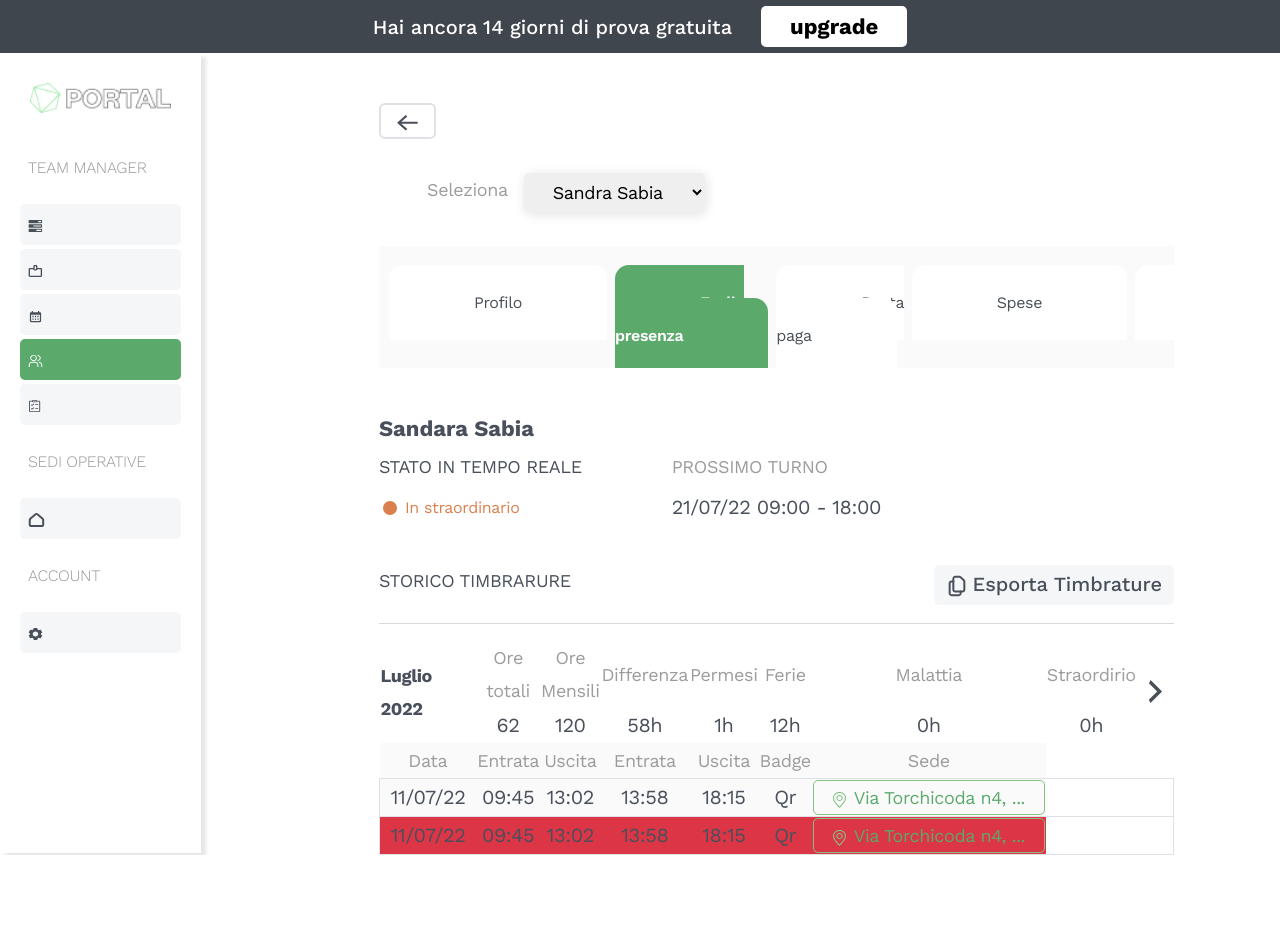
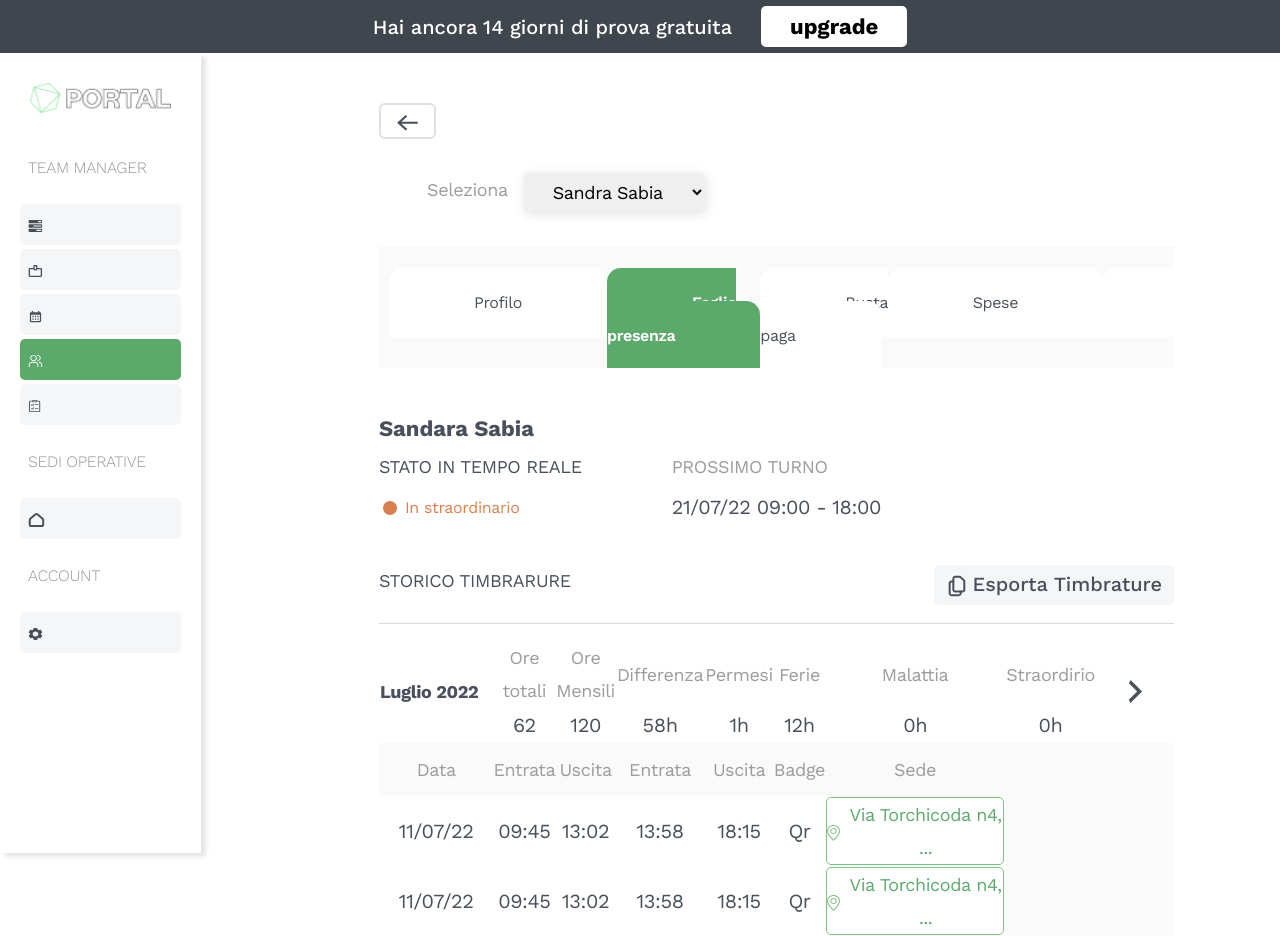
Before and after one commit to Hasan0734/portal-dashboard, a React (Create React App) app: page /dependenti in a window 1280 px wide. Shown: the top 936 px of the page. Before the commit the page ends 855 px from the top, so only its background shows below. Built offline with nearby package versions, Linux system fonts and the light colour scheme.

Commit message:
table update

```diff
--- a/src/components/Dipendenti/Table/Table.css
+++ b/src/components/Dipendenti/Table/Table.css
@@ -1,3 +1,6 @@
+.table_area{
+    border-collapse: collapse;
+}
 .table_area .table_main_title {
     font-family: 'Work Sans';
     font-style: normal;
@@ -39,11 +42,14 @@
     line-height: 33px;
     letter-spacing: -0.022em;
     color: #9B9C9D;
+    padding: 10px 0px;
 
 }
 
 .table_area .table_body {
     background: #FAFAFA;
+
+
 
 }
 
@@ -56,9 +62,14 @@
     line-height: 33px;
     letter-spacing: -0.022em;
     color: #49505C;
+    background-color: #fff;
 
 }
 
+.table_area .table_body .by_location_box {
+
+    width: 258px;
+}
 .table_area .table_body .by_location {
     border: 0.5px solid #83C282;
     border-radius: 5px;
@@ -69,5 +80,5 @@
     line-height: 33px;
     letter-spacing: -0.022em;
     color: #5CA96C;
-    width: 232px;
+    width: 100%;
 }
--- a/src/components/Dipendenti/Table/Table.js
+++ b/src/components/Dipendenti/Table/Table.js
@@ -17,7 +17,7 @@ export default class Table extends Component {
               <th className='table_head text-center'>Ferie</th>
               <th className='table_head text-center'>Malattia</th>
               <th className='table_head text-center'>Straordirio</th>
-              <th rowspan="2">{directionArrrow}</th>
+              <th style={{ width: '128px' }} className="text-center" rowspan="2">{directionArrrow}</th>
             </tr>
             <tr>
               <th className='table_head_val text-center'>62</th>
@@ -31,6 +31,7 @@ export default class Table extends Component {
           </thead>
 
           <tbody className='table_body'>
+
             <tr>
               <td className='text-center td_head'>Data</td>
               <td className='text-center td_head'>Entrata</td>
@@ -39,37 +40,43 @@ export default class Table extends Component {
               <td className='text-center td_head'>Uscita</td>
               <td className='text-center td_head'>Badge</td>
               <td className='text-center td_head'>Sede</td>
+              <td className='text-center td_head'></td>
+              <td className='text-center td_head'></td>
             </tr>
 
-              <tr className='border my-3'>
+            {/* DATA */}
+            <tr className='m-2'>
               <td className='text-center td_data'>11/07/22</td>
               <td className='text-center td_data'>09:45</td>
               <td className='text-center td_data'>13:02</td>
               <td className='text-center td_data'>13:58</td>
               <td className='text-center td_data'>18:15</td>
               <td className='text-center td_data'>Qr</td>
-                <td className='text-center td_data'>
-                  <span className='by_location text-center justify-content-center d-flex gap-2'>
+              <td className='text-center td_data by_location_box'>
+                <span className='by_location text-center d-flex justify-content-center gap-2 align-items-center'>
                   <span>{locationIcon}</span>
                   <span>Via Torchicoda n4, ...</span>
                 </span>
               </td>
+              <td className=''></td>
+              <td className=''></td>
             </tr>
-              <tr className='border bg-danger m-2'>
+            <tr className='m-2'>
               <td className='text-center td_data'>11/07/22</td>
               <td className='text-center td_data'>09:45</td>
               <td className='text-center td_data'>13:02</td>
               <td className='text-center td_data'>13:58</td>
               <td className='text-center td_data'>18:15</td>
               <td className='text-center td_data'>Qr</td>
-                <td className='text-center td_data'>
-                  <span className='by_location text-center justify-content-center d-flex gap-2'>
+              <td className='text-center td_data by_location_box'>
+                <span className='by_location text-center d-flex justify-content-center gap-2 align-items-center'>
                   <span>{locationIcon}</span>
                   <span>Via Torchicoda n4, ...</span>
                 </span>
               </td>
+              <td className=''></td>
+              <td className=''></td>
             </tr>
-
           </tbody>
         </table>
       </div>
--- a/src/components/Tabs/Tabs.css
+++ b/src/components/Tabs/Tabs.css
@@ -1,6 +1,6 @@
 .tab_area {
     background-color: #FAFAFA;
-    padding: 40px 0px 0px 10px;
+    padding: 40px 10px 0px 10px;
     overflow: hidden;
 }
 
@@ -19,7 +19,7 @@
 
     color: #495057;
     text-decoration: none;
-    padding: 28px 85px;
+    padding: 25px 85px;
 }
 
 .tab_area .tabs .tab_item .tav_active {
--- a/src/components/Tabs/Tabs.js
+++ b/src/components/Tabs/Tabs.js
@@ -5,7 +5,7 @@ export default class Tabs extends Component {
   render() {
     return (
       <div className='tab_area mt-4'>
-        <ul className='tabs d-flex list-unstyled gap-2 w-100'>
+        <ul className='tabs d-flex justify-content-between list-unstyled  w-100'>
           <li className="tab_item">
             <a className='tab_link' href="#profilo">Profilo</a>
           </li>
```
Lines whose indentation alone changed are shown as unchanged.
